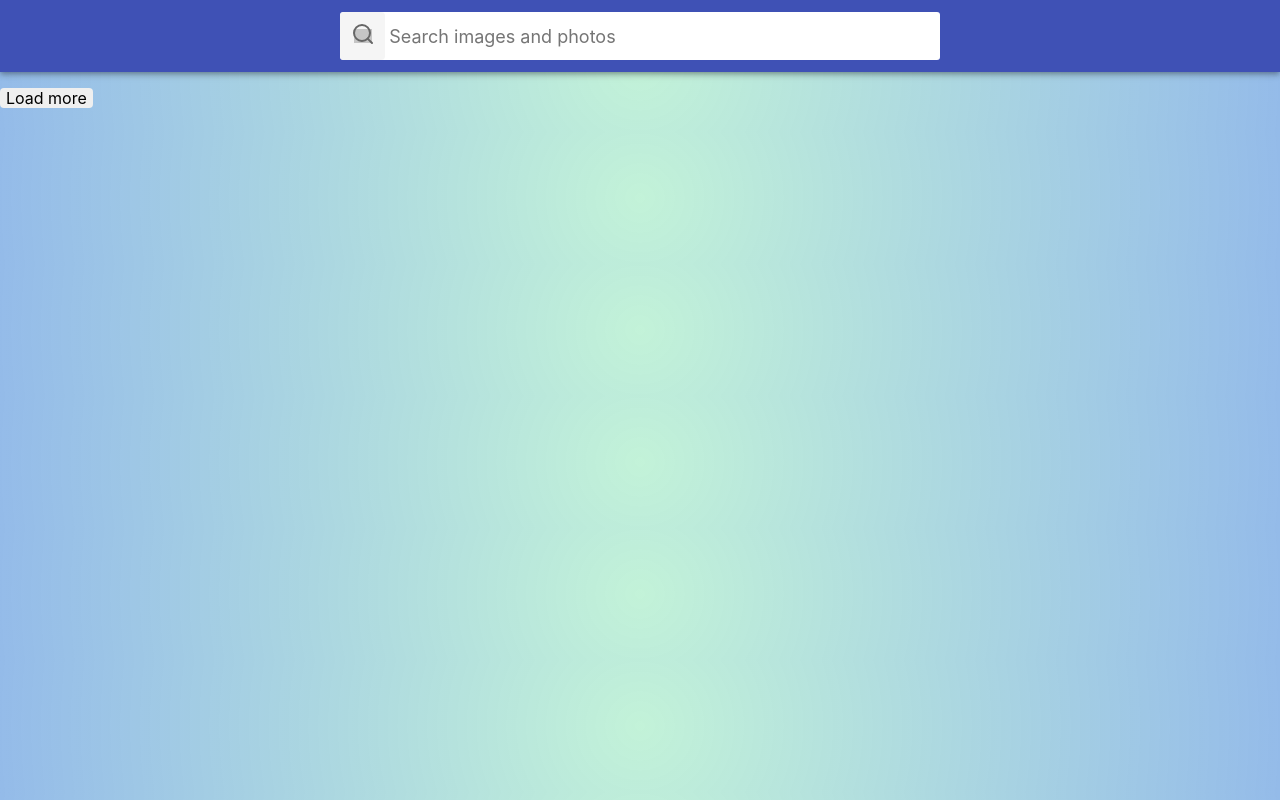
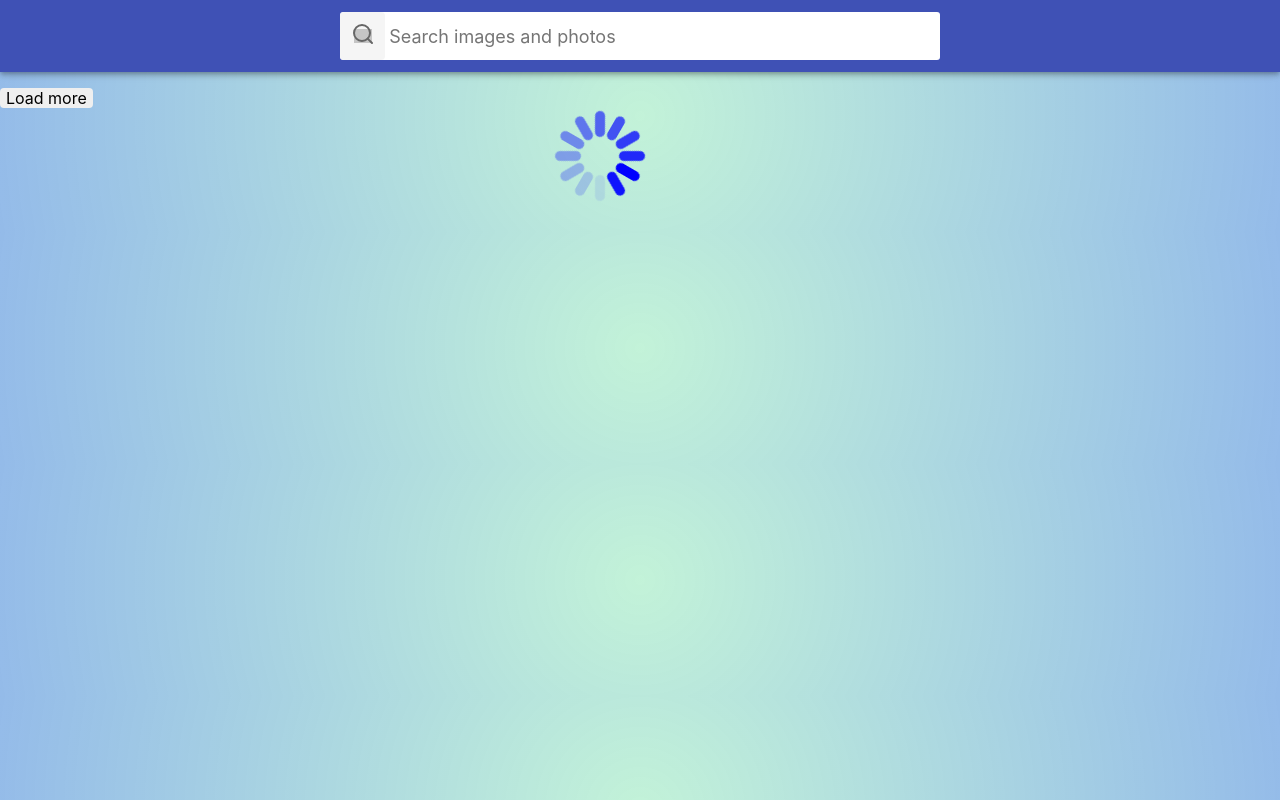
Before and after one commit to ViktoriyaSF/goit-react-hw-03-image-finder, a React (Create React App) app: page / in a window 1280 px wide. Built offline with nearby package versions, Linux system fonts and the light colour scheme; no server answers; grey boxes are pictures that could not be loaded.

Commit message:
img_loader

```diff
--- a/src/components/App.jsx
+++ b/src/components/App.jsx
@@ -60,7 +60,10 @@ export class App extends Component {
       <Layout>
         <Searchbar />
         <ContainerStyl>
-          {/* <ImageGallery /> */}
+          {/* <ImageGallery
+            pictures={this.pictures}
+            onClick={this.getLargeImgUrl}
+          /> */}
           <Button />
           <Loader />
         </ContainerStyl>
--- a/src/components/Loader/Loader.jsx
+++ b/src/components/Loader/Loader.jsx
@@ -1 +1,15 @@
-export const Loader = () => {};
+import { RotatingLines } from 'react-loader-spinner';
+
+export const Loader = () => {
+  return (
+    <div style={{ textAlign: 'center' }}>
+      <RotatingLines
+        strokeColor="blue"
+        strokeWidth="5"
+        animationDuration="0.75"
+        width="96"
+        visible={true}
+      />
+    </div>
+  );
+};
```
Also changed, not shown: src/components/ImageGallery/ImageGallery.jsx (+14 -27 lines), src/components/ImageGallery/ImageGalleryItem/ImageGalleryItem.jsx (added, +26 -0 lines), src/components/ImageGallery/ImageGalleryItem/ImageGalleryItem.styled.jsx (renamed from src/components/ImageGalleryItem/ImageGalleryItem.styled.jsx, +8 -8 lines), src/components/ImageGalleryItem/ImageGalleryItem.jsx (deleted, +0 -9 lines), src/components/Loader/Loader.styled.jsx (deleted).
